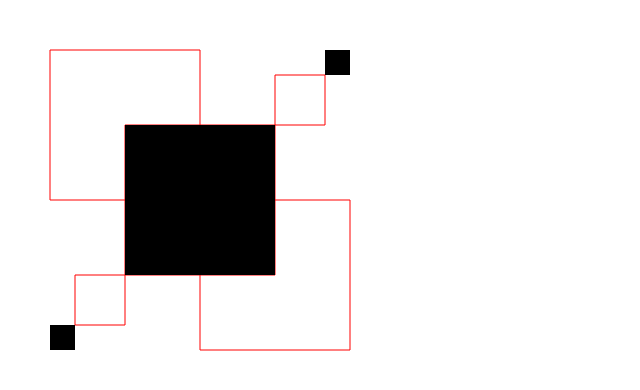
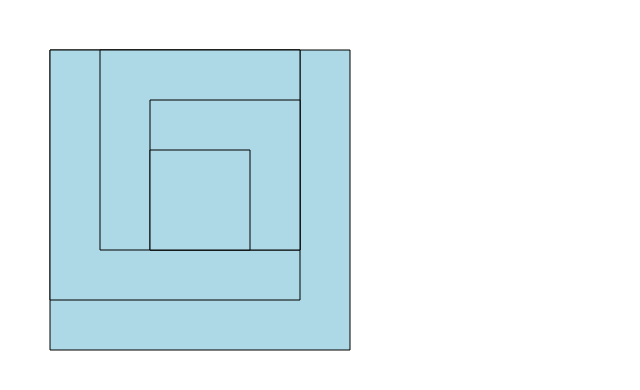
Before and after one commit to EHB-MCT/dev1-exercises-KatrijnDriesen, a plain HTML site: page index.html in a window 1280 px wide. Shown: the whole page, without its empty margins (0-640 px from the left). Drawn offline with Linux system fonts and the light colour scheme.

Commit message:
change script

```diff
--- /dev/null
+++ b/exercises/1-functions/1-4bis.js
@@ -0,0 +1,125 @@
+"use strict";
+
+drawMaze();
+
+function drawMaze() {
+
+   let myCanvas = document.querySelector("canvas");
+   myCanvas.width = window.innerWidth;
+   myCanvas.height = window.innerHeight;
+   let myContext = myCanvas.getContext("2d");
+
+
+   //Teken vierkant 1
+   myContext.strokestyle = "black"
+   myContext.fillStyle = "lightblue";
+   myContext.beginPath();
+   myContext.rect(50, 50, 300, 300);
+   myContext.fill();
+   myContext.stroke();
+
+   //Teken vierkant 2
+   myContext.strokestyle = "black"
+   myContext.fillStyle = "lightblue";
+   myContext.beginPath();
+   myContext.rect(50, 50, 250, 250);
+   myContext.fill();
+   myContext.stroke();
+
+   //Teken vierkant 3
+   myContext.strokestyle = "black"
+   myContext.fillStyle = "lightblue";
+   myContext.beginPath();
+   myContext.rect(100, 50, 200, 200);
+   myContext.fill();
+   myContext.stroke();
+
+   //Teken vierkant 4
+   myContext.strokestyle = "black"
+   myContext.fillStyle = "lightblue";
+   myContext.beginPath();
+   myContext.rect(150, 100, 150, 150);
+   myContext.fill();
+   myContext.stroke();
+
+   //Teken vierkant midden
+   myContext.strokestyle = "black"
+   myContext.fillStyle = "lightblue";
+   myContext.beginPath();
+   myContext.rect(150, 150, 100, 100);
+   myContext.fill();
+   myContext.stroke();
+
+  /*  //Teken hoek linksonder
+   myContext.fillStyle = "lightblue";
+   myContext.beginPath();
+   myContext.rect(50, 50, 50, 200);
+   myContext.rect(50, 250, 250, 50);
+   myContext.fill();
+
+   myContext.strokeStyle = "black";
+   myContext.beginPath();
+   myContext.moveTo(50, 50);
+   myContext.lineTo(100, 50);
+   myContext.lineTo(100, 250);
+   myContext.lineTo(300, 250);
+   myContext.lineTo(300, 300);
+   myContext.lineTo(50, 300);
+   myContext.lineTo(50, 50);
+   myContext.stroke();
+
+   //Teken hoek rechtsonder
+   myContext.fillStyle = "lightblue";
+   myContext.beginPath();
+   myContext.rect(300, 50, 50, 300);
+   myContext.rect(50, 300, 300, 50);
+   myContext.fill();
+
+   myContext.strokeStyle = "black";
+   myContext.beginPath();
+   myContext.moveTo(300, 50);
+   myContext.lineTo(350, 50);
+   myContext.lineTo(350, 350);
+   myContext.lineTo(50, 350);
+   myContext.lineTo(50, 300);
+   myContext.lineTo(300, 300);
+   myContext.lineTo(300, 50);
+   myContext.stroke();
+
+   //Teken hoek linksboven
+   myContext.fillStyle = "lightblue";
+   myContext.beginPath();
+   myContext.rect(100, 50, 200, 50);
+   myContext.rect(100, 100, 50, 150);
+   myContext.fill();
+
+   myContext.strokeStyle = "black";
+   myContext.beginPath();
+   myContext.moveTo(100, 50);
+   myContext.lineTo(300, 50);
+   myContext.lineTo(300, 100);
+   myContext.lineTo(150, 100);
+   myContext.lineTo(150, 250);
+   myContext.lineTo(100, 250);
+   myContext.lineTo(100, 50);
+   myContext.stroke();
+
+   //Teken hoek rechtsboven
+   myContext.fillStyle = "lightblue";
+   myContext.beginPath();
+   myContext.rect(150, 100, 150, 50);
+   myContext.rect(250, 150, 50, 100);
+   myContext.fill();
+
+   myContext.strokeStyle = "black";
+   myContext.beginPath();
+   myContext.moveTo(150, 100);
+   myContext.lineTo(300, 100);
+   myContext.lineTo(300, 250);
+   myContext.lineTo(250, 250);
+   myContext.lineTo(250, 150);
+   myContext.lineTo(150, 150);
+   myContext.lineTo(150, 100);
+   myContext.stroke(); */
+
+   }
--- a/index.html
+++ b/index.html
@@ -1,7 +1,7 @@
 <html>
 
 <head>
-    <script src="exercises/1-functions/1-3.js" type="module"></script>
+    <script src="exercises/1-functions/1-4bis.js" type="module"></script>
     <link rel="stylesheet" type="text/css" href="styles/index.css" />
 </head>
 
```
